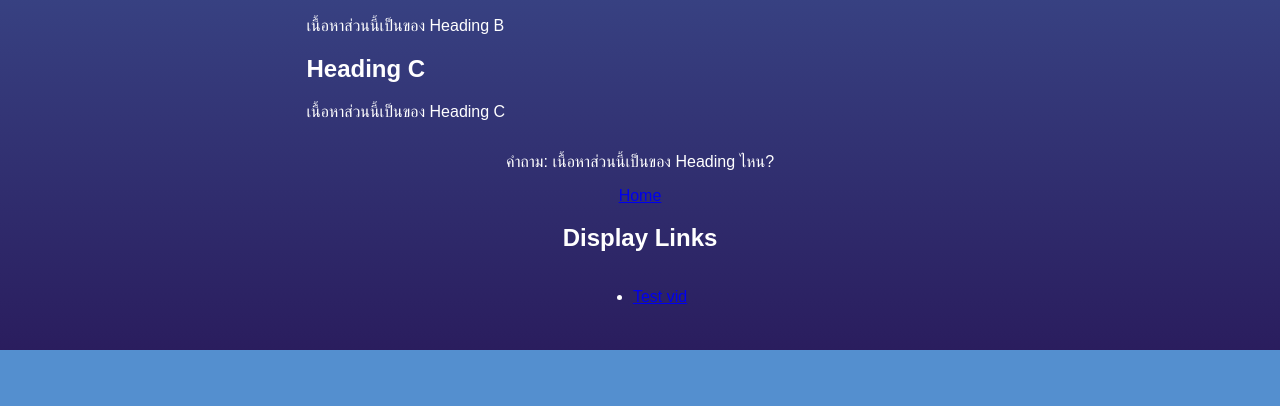
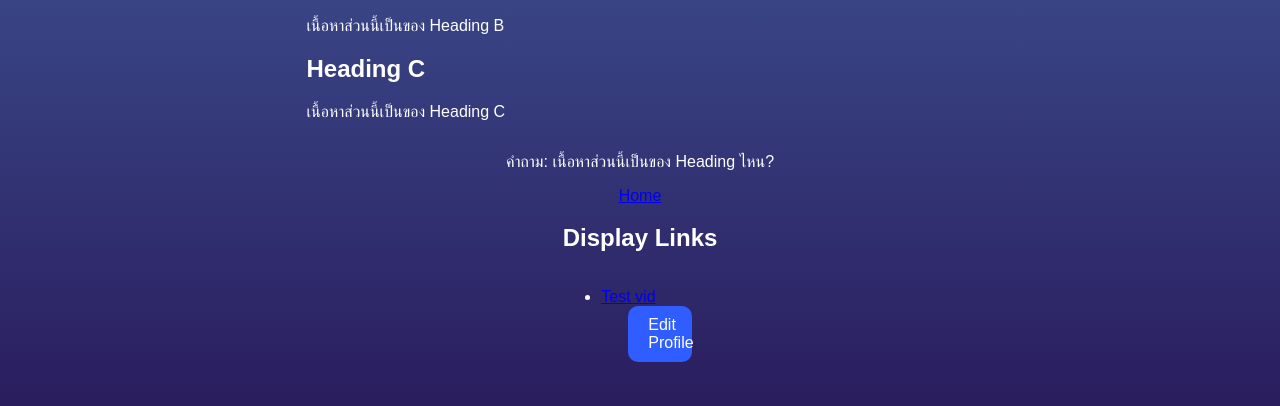
Before and after one commit to Pattrapol-Yaowaraj/All-IT-By-Jing-, a Django app: page /display in a window 1280 px wide. Shown: the part 775-1181 px from the top of the page. Before the commit the page ends 1125 px from the top, so only its background shows below. Run offline with Django 4.2, Linux system fonts and the light colour scheme; data comes from the database, SQL or seed files in the repository; both versions use the stored data as it was after the commit; some libraries are stand-ins or nearby versions.

Commit message:
148: Add profile editor

```diff
--- a/All_IT/All_IT/settings.py
+++ b/All_IT/All_IT/settings.py
@@ -40,6 +40,7 @@ INSTALLED_APPS = [
     'home',
     'accounts',
     'userlink',
+    'widget_tweaks',
 ]
 
 MIDDLEWARE = [
--- a/All_IT/home/template/home/display.html
+++ b/All_IT/home/template/home/display.html
@@ -33,6 +33,24 @@
         button:hover {
         background-color: #2e59a8;
         }
+        .edit-button {
+            padding: 10px 20px;
+            width: 20%;
+            border: none;
+            border-radius: 10px;
+            background-color: #305dff;
+            color: white;
+            cursor: pointer;
+            margin: auto;
+            display: block;
+            text-align: center; /* Center the text */
+            text-decoration: none; /* Remove underline */
+        }
+
+        /* Style the button on hover */
+        .edit-button:hover {
+            background-color: #2e59a8;
+        }
 
     </style>
 </head>
@@ -56,6 +74,7 @@
         {% for link2 in links_for_user %}
         <li><a href="{{ link2.link }}">{{ link2.link_name }}</a></li>
         {% endfor %}
+        <a href="{% url 'home:edit' %}" class="edit-button">Edit Profile</a>
     </ul>
 </body>
 </html>
--- a/All_IT/home/urls.py
+++ b/All_IT/home/urls.py
@@ -1,9 +1,10 @@
 from django.urls import path
-from .views import Home, Display
+from .views import Home, Display, editprofile
 
 app_name = 'home'
 
 urlpatterns = [
     path('', Home, name='Home'),
     path('display', Display, name='Display'),
+    path('edit', editprofile, name='edit')
 ]
--- a/All_IT/home/views.py
+++ b/All_IT/home/views.py
@@ -1,11 +1,30 @@
-from django.shortcuts import render
+from django.shortcuts import render, get_object_or_404, redirect
 from django.contrib.auth import authenticate, login
+from django.contrib.auth.decorators import login_required
+from django.contrib import messages
 from django.http import JsonResponse
 from userlink.models import UserLink, LinkForIT
 from accounts.models import UserProfile
+from .forms import UserProfileEditForm
 
 def Home(request):
     return render(request, 'home/home.html')
+
+# @login_required
+def editprofile(request):
+    user_profile = get_object_or_404(UserProfile, user=request.user)
+    if request.method == 'POST':
+        form = UserProfileEditForm(request.POST, instance=user_profile)
+        if form.is_valid():
+            form.save()
+            messages.success(request, 'Profile updated successfully')  # Add success message
+            return redirect('display')  # Redirect to the display page after editing
+        else:
+            messages.error(request, 'Profile update failed. Please correct the errors.')  # Add error message
+    else:
+        form = UserProfileEditForm(instance=user_profile)
+
+    return render(request, 'home/edit.html', {'form': form})
 
 def Display(request):
     user_year = request.session.get('user_year', 0)
```
Also changed, not shown: All_IT/home/forms.py (added, +13 -0 lines), All_IT/home/template/home/edit.html (added, +11 -0 lines), All_IT/accounts/templates/account/editor.html (added), All_IT/db.sqlite3.
